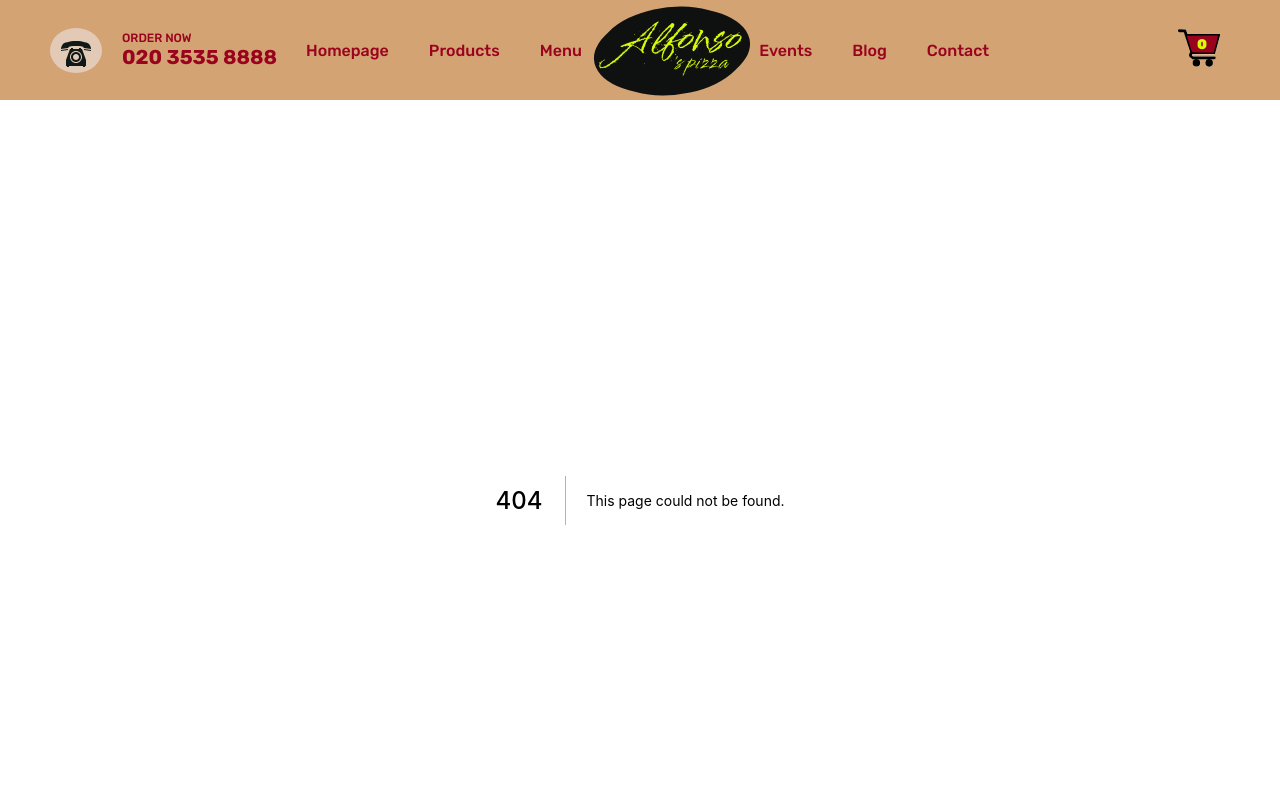
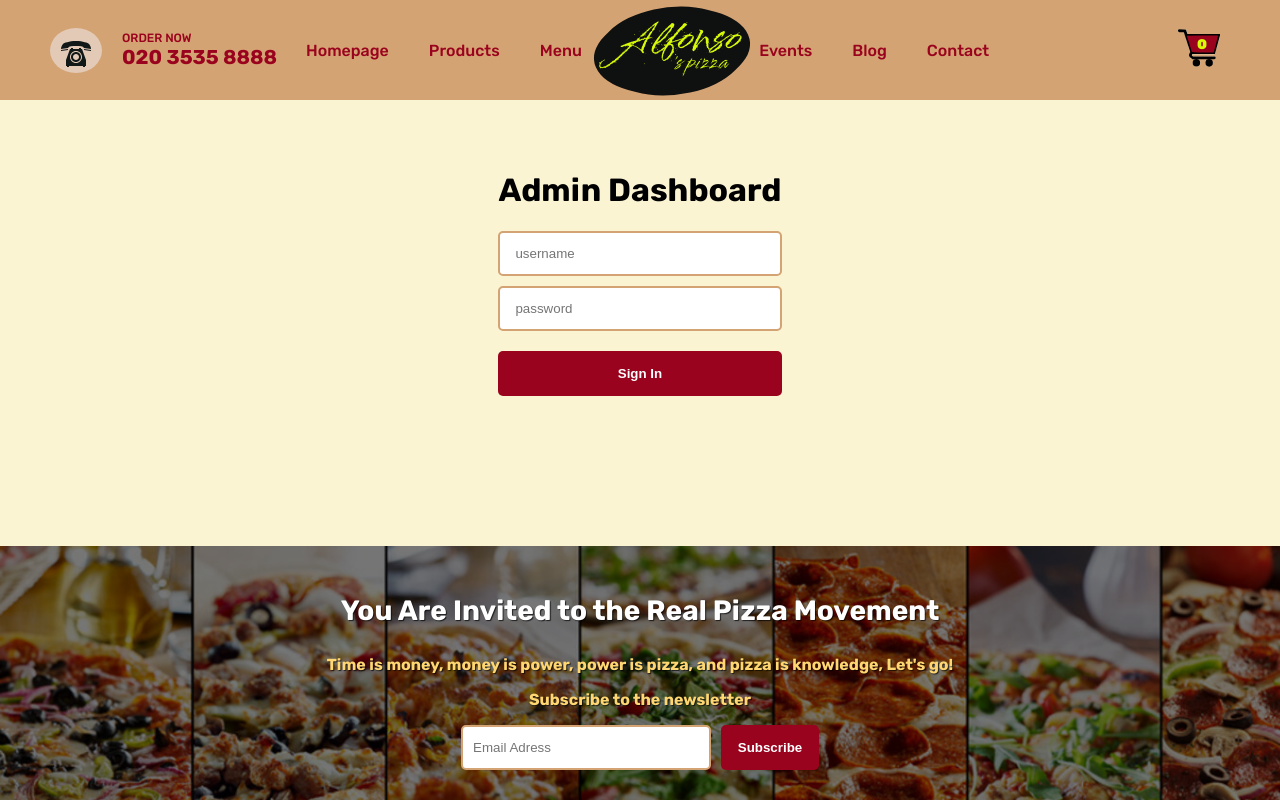
Before and after one commit to ChavesSWDev/next-pizza-app, a Next.js app: page /admin/login in a window 1280 px wide. Before the commit this address had no page. Shown: the top 800 px of the page. Built offline with nearby package versions, Linux system fonts and the light colour scheme.

Commit message:
Admin authentication, cookie

```diff
--- /dev/null
+++ b/pages/admin/login.jsx
@@ -0,0 +1,53 @@
+import axios from 'axios'
+import { useRouter } from 'next/router'
+import React, { useState } from 'react'
+import styles from  '../../styles/Login.module.css'
+
+const Login = () => {
+  const [username, setUsername] = useState("")
+  const [password, setPassword] = useState("")
+  const [error, setError] = useState(false)
+  const router = useRouter()
+
+  const handleClick = async () => {
+    try {
+      await axios.post("http://localhost:3000/api/login", { username, password})
+      router.push("/admin")
+    } catch (err) {
+      console.log(err);
+      setError(true)
+    }
+  }
+
+  return (
+    <div className={styles.container}>
+      <div className={styles.wrapper}>
+        <h1>Admin Dashboard</h1>
+        <input
+          type="text"
+          placeholder='username'
+          className={styles.input}
+          enterKeyHint="send"
+          onChange={(e) => setUsername(e.target.value) + setError(false) }
+        />
+        <input
+          type="password"
+          placeholder='password'
+          className={styles.input}
+          enterKeyHint="send"
+          onChange={(e) => setPassword(e.target.value)}
+        />
+        <button
+          value="Submit"
+          className={styles.button}
+          onClick={handleClick}
+        >
+          Sign In
+        </button>
+        {error && <span className={styles.error} >"Wrong Creadentials"</span>}
+      </div>
+    </div>
+  )
+}
+
+export default Login
--- /dev/null
+++ b/pages/api/login.js
@@ -0,0 +1,23 @@
+import cookie from 'cookie'
+
+
+const handler = (req, res) => {
+    if (req.method === "POST") {
+        const { username, password } = req.body
+        if(username === process.env.ADMIN_USERNAME && password === process.env.ADMIN_PASSWORD) {
+            res.setHeader("Set-Cookie",
+                cookie.serialize("token", process.env.TOKEN, {
+                    maxAge: 60*60,
+                    sameSite: "strict",
+                    path:"/",
+                    //secure: true
+                })
+            )
+            res.status(200).json("Succesful")
+        } else {
+            res.status(400).json("Wrong Credentials!")
+        }
+    }
+}
+
+export default handler;
--- /dev/null
+++ b/styles/Login.module.css
@@ -0,0 +1,35 @@
+.container {
+    display: flex;
+    place-content: center;
+    padding: 50px;
+    width: 100%;
+}
+.wrapper {
+    display: flex;
+    flex-direction: column;
+    place-content: center;
+}
+
+.input {
+    border: 2px solid var(--main-color);
+    border-radius: 5px;
+    padding: 13px 15px;
+    font-weight: 500;
+    margin-bottom: 10px;
+}
+
+.button {
+    margin-top: 10px;
+    color: var(--font-white);
+    font-weight: 600;
+    padding: 15px 10px;
+    background: var(--secondary-color);
+}
+
+.error {
+    width: 100%;
+    text-align: center;
+    padding: 5px;
+    font-size: 14px;
+    color: red;
+}
```
Also changed, not shown: pages/admin/index.jsx (+12 -1 lines).
